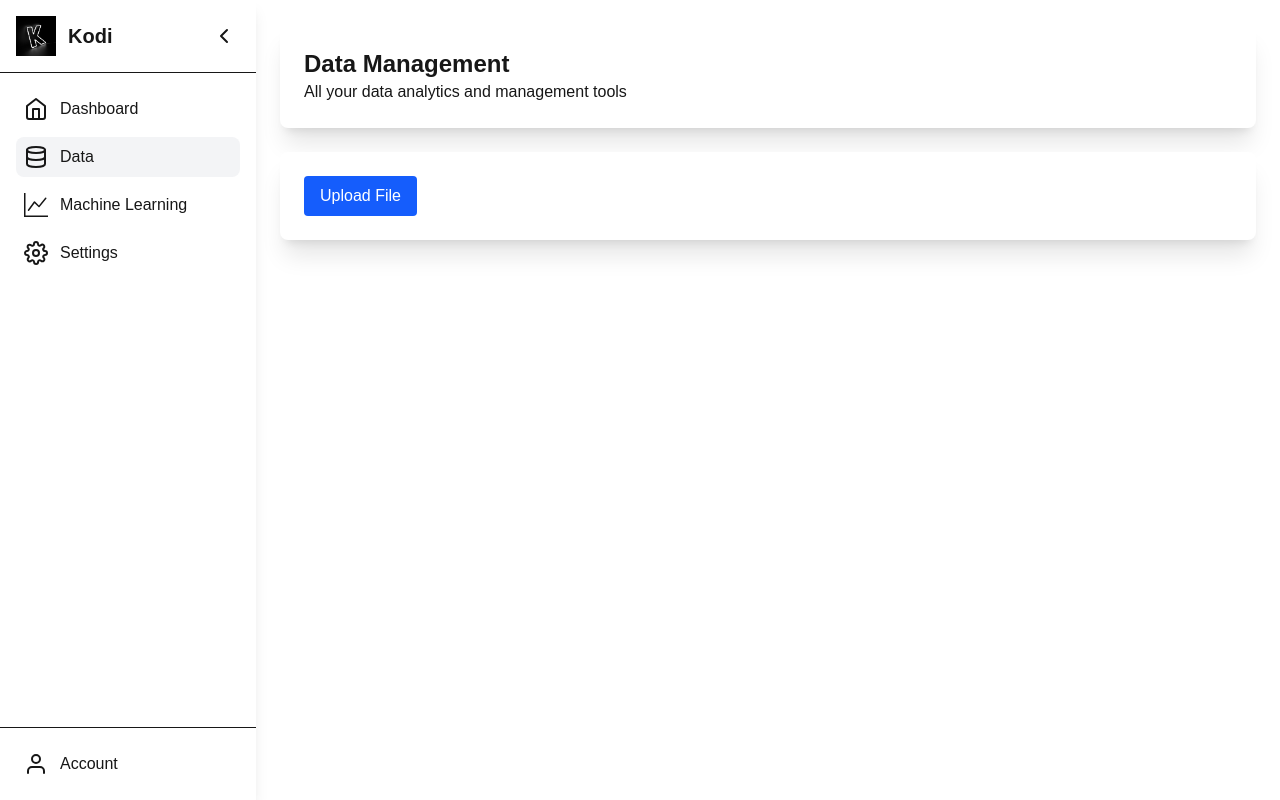
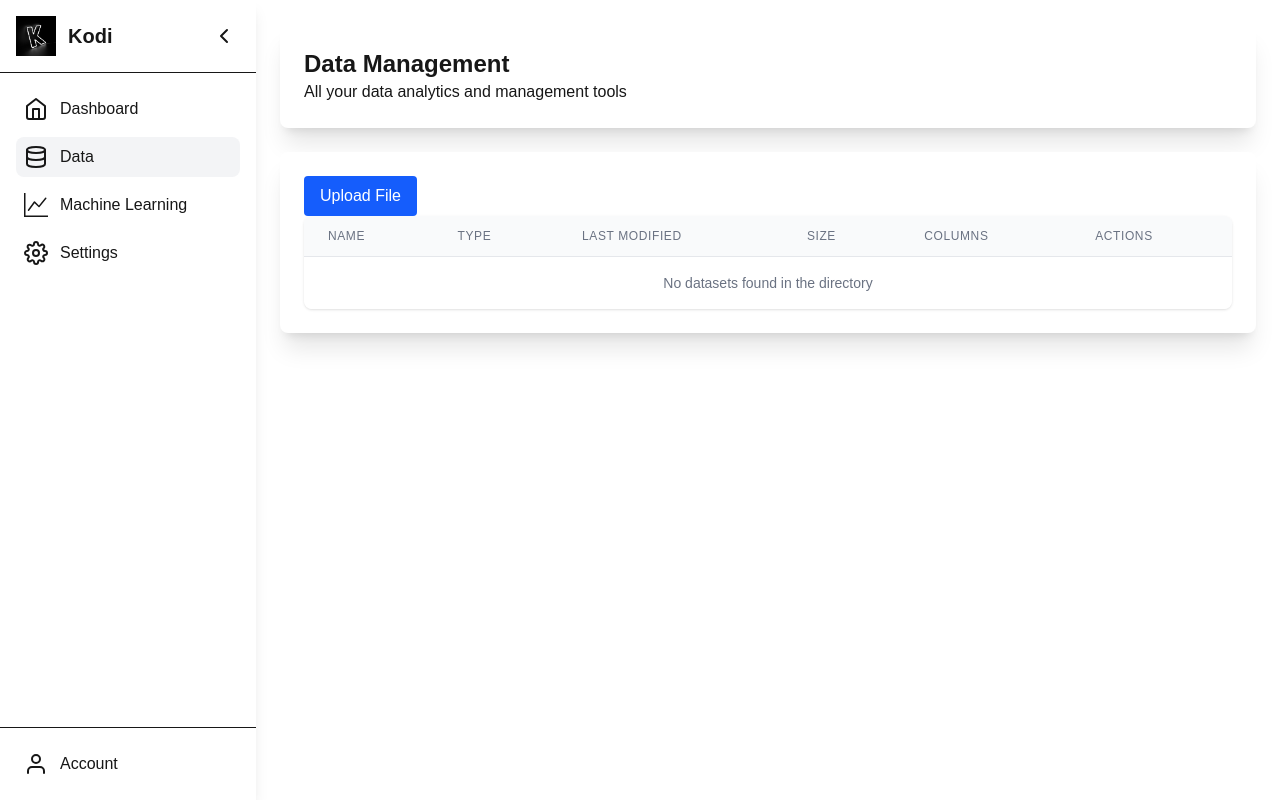
Before and after one commit to DarylLim-18/FYP4701, a Next.js app in the folder frontend/: page /data in a window 1280 px wide. Built offline with nearby package versions, Linux system fonts and the light colour scheme.

Commit message:
create table to display datasets

```diff
--- /dev/null
+++ b/frontend/app/components/DatasetTable/DatasetTable.js
@@ -0,0 +1,101 @@
+'use client';
+import { useState, useEffect } from 'react';
+// import { getDatasetInfo } from '@/utils/datasetUtils';
+
+export default function DatasetTable({ folderPath = '../data' }) {
+  const [datasets, setDatasets] = useState([]);
+  const [loading, setLoading] = useState(true);
+  const [error, setError] = useState(null);
+
+  useEffect(() => {
+    // refreshDatasets();
+  }, [folderPath]);
+
+//   const refreshDatasets = () => {
+//     setLoading(true);
+//     try {
+//       const data = getDatasetInfo(folderPath);
+//       setDatasets(data);
+//       setError(null);
+//     } catch (err) {
+//       setError('Failed to load datasets');
+//       console.error(err);
+//     } finally {
+//       setLoading(false);
+//     }
+//   };
+
+  const handleDelete = (filePath) => {
+    if (confirm('Are you sure you want to delete this dataset?')) {
+      try {
+        fs.unlinkSync(filePath);
+        refreshDatasets();
+      } catch (err) {
+        setError('Failed to delete file');
+        console.error(err);
+      }
+    }
+  };
+
+//   if (loading) return <div className="p-4 text-center">Loading datasets...</div>;
+//   if (error) return <div className="p-4 text-red-500">{error}</div>;
+
+  return (
+    <div className="overflow-x-auto bg-white rounded-lg shadow">
+      <table className="min-w-full divide-y divide-gray-200">
+        <thead className="bg-gray-50">
+          <tr>
+            <th className="px-6 py-3 text-left text-xs font-medium text-gray-500 uppercase tracking-wider">Name</th>
+            <th className="px-6 py-3 text-left text-xs font-medium text-gray-500 uppercase tracking-wider">Type</th>
+            <th className="px-6 py-3 text-left text-xs font-medium text-gray-500 uppercase tracking-wider">Last Modified</th>
+            <th className="px-6 py-3 text-left text-xs font-medium text-gray-500 uppercase tracking-wider">Size</th>
+            <th className="px-6 py-3 text-left text-xs font-medium text-gray-500 uppercase tracking-wider">Columns</th>
+            <th className="px-6 py-3 text-left text-xs font-medium text-gray-500 uppercase tracking-wider">Actions</th>
+          </tr>
+        </thead>
+        <tbody className="bg-white divide-y divide-gray-200">
+          {datasets.length > 0 ? (
+            datasets.map((dataset, index) => (
+              <tr key={index} className="hover:bg-gray-50">
+                <td className="px-6 py-4 whitespace-nowrap">
+                  <div className="text-sm font-medium text-blue-600">{dataset.name}</div>
+                </td>
+                <td className="px-6 py-4 whitespace-nowrap">
+                  <div className="text-sm text-gray-500">{dataset.type}</div>
+                </td>
+                <td className="px-6 py-4 whitespace-nowrap">
+                  <div className="text-sm text-gray-500">
+                    {new Date(dataset.lastModified).toLocaleString()}
+                  </div>
+                </td>
+                <td className="px-6 py-4 whitespace-nowrap">
+                  <div className="text-sm text-gray-500">{dataset.size}</div>
+                </td>
+                <td className="px-6 py-4 whitespace-nowrap">
+                  <div className="text-sm text-gray-500">{dataset.columns}</div>
+                </td>
+                <td className="px-6 py-4 whitespace-nowrap text-sm font-medium">
+                  <button
+                    onClick={() => handleDelete(dataset.path)}
+                    className="text-red-600 hover:text-red-900 mr-4"
+                  >
+                    Delete
+                  </button>
+                  <button className="text-blue-600 hover:text-blue-900">
+                    Preview
+                  </button>
+                </td>
+              </tr>
+            ))
+          ) : (
+            <tr>
+              <td colSpan="6" className="px-6 py-4 text-center text-sm text-gray-500">
+                No datasets found in the directory
+              </td>
+            </tr>
+          )}
+        </tbody>
+      </table>
+    </div>
+  );
+}
--- a/frontend/app/data/page.js
+++ b/frontend/app/data/page.js
@@ -1,6 +1,7 @@
 'use client';
 import { useState } from 'react';
 import DataUpload from '../components/DataUpload/DataUpload';
+import DatasetTable from '../components/DatasetTable/DatasetTable';
 
 export default function DataPage() {
     const [refreshKey, setRefreshKey] = useState(0);
@@ -21,6 +22,7 @@ export default function DataPage() {
             <div className="p-3"></div>
             <div className="bg-white dark:bg-gray-800 rounded-lg shadow-xl p-6">
                 <DataUpload onUploadSuccess={handleUploadSuccess}/>
+                <DatasetTable/>
             </div>
         </main>
     );
```
